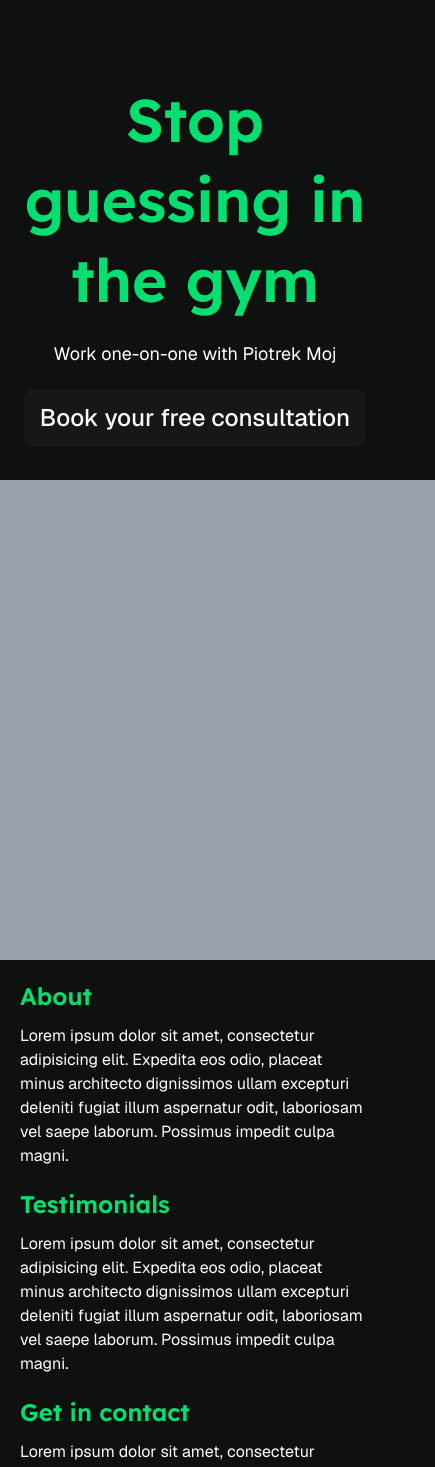
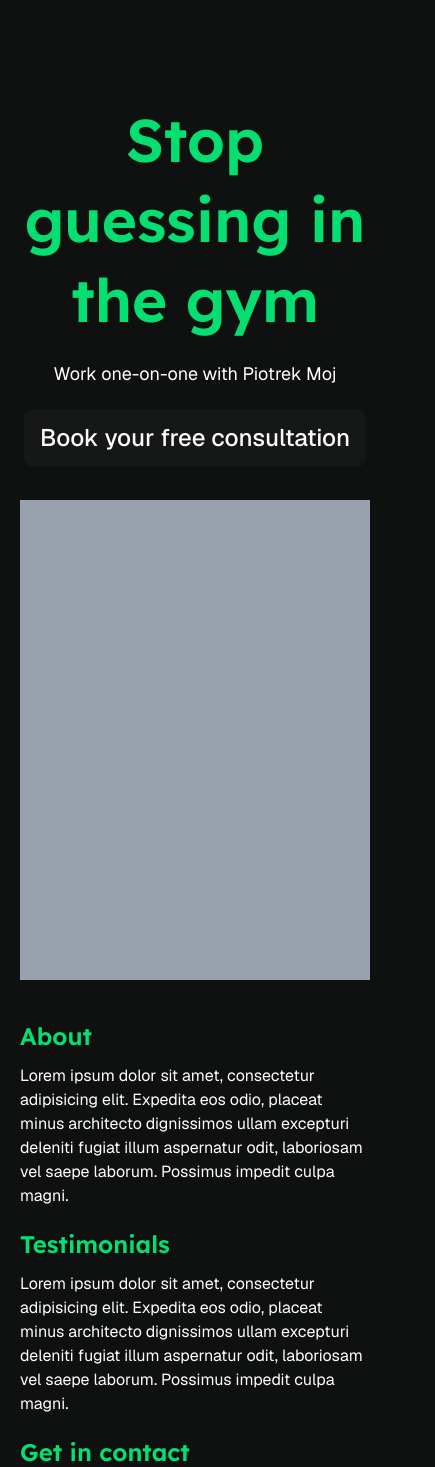
Before and after one commit to krako2/piotr-moj-pt, a Next.js app: page / in a window 390 px wide. Shown: the top 1467 px of the page, 435 px wide, since content can reach past the window. Built offline with nearby package versions, Linux system fonts and the light colour scheme.

Commit message:
tweak responsive layout

```diff
--- a/components/hero.tsx
+++ b/components/hero.tsx
@@ -2,15 +2,15 @@ import { Button } from "@/components/ui/button";
 
 export default function Hero() {
     return (
-      <div className="flex flex-col sm:flex-row justify-center items-center">
-        <section className="px-5 sm:w-120 h-120">
+      <div className="flex flex-col p-5 sm:flex-row justify-center items-center">
+        <section className="px-5 md:px-1 sm:w-120 h-120">
           <h1 className="mt-20 leading-20 text-center sm:text-left text-6xl text-green-400 font-semibold">Stop guessing in the gym</h1>
-          <p className="px-1 mt-5 text-lg text-center sm:text-left">Work one-on-one with Piotrek Moj</p>
+          <p className="mt-5 text-lg text-center sm:text-left">Work one-on-one with Piotrek Moj</p>
           <div className="mt-5 text-center sm:text-left">
             <Button size="lg">Book your free consultation</Button>
           </div>
         </section>
-        <section className="bg-gray-400 w-120 h-120">
+        <section className="p-5 bg-gray-400 w-full sm:w-120 h-120">
 
         </section>
       </div>
```
